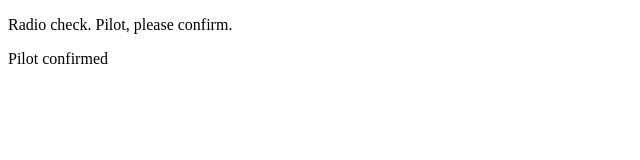
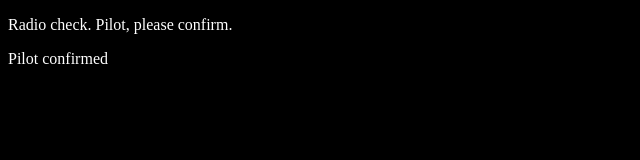
Before and after one commit to timrogersj/Studio-Control, a plain HTML site: page index.html in a window 1280 px wide. Shown: the whole page, without its empty margins (0-640 px from the left). Drawn offline with Linux system fonts and the light colour scheme.

Commit message:
added style changes

```diff
--- a/index.html
+++ b/index.html
@@ -1,5 +1,7 @@
 <!DOCTYPE html>
 <html>
+   <head>  <link rel="stylesheet" type="text/css" href="style.css">
+   </head>
    <body>
       <p>Radio check. Pilot, please confirm.</p>
       <p>Pilot confirmed</p>
--- /dev/null
+++ b/style.css
@@ -0,0 +1,4 @@
+body {
+    color: white;
+    background-color: black;
+ }
```
